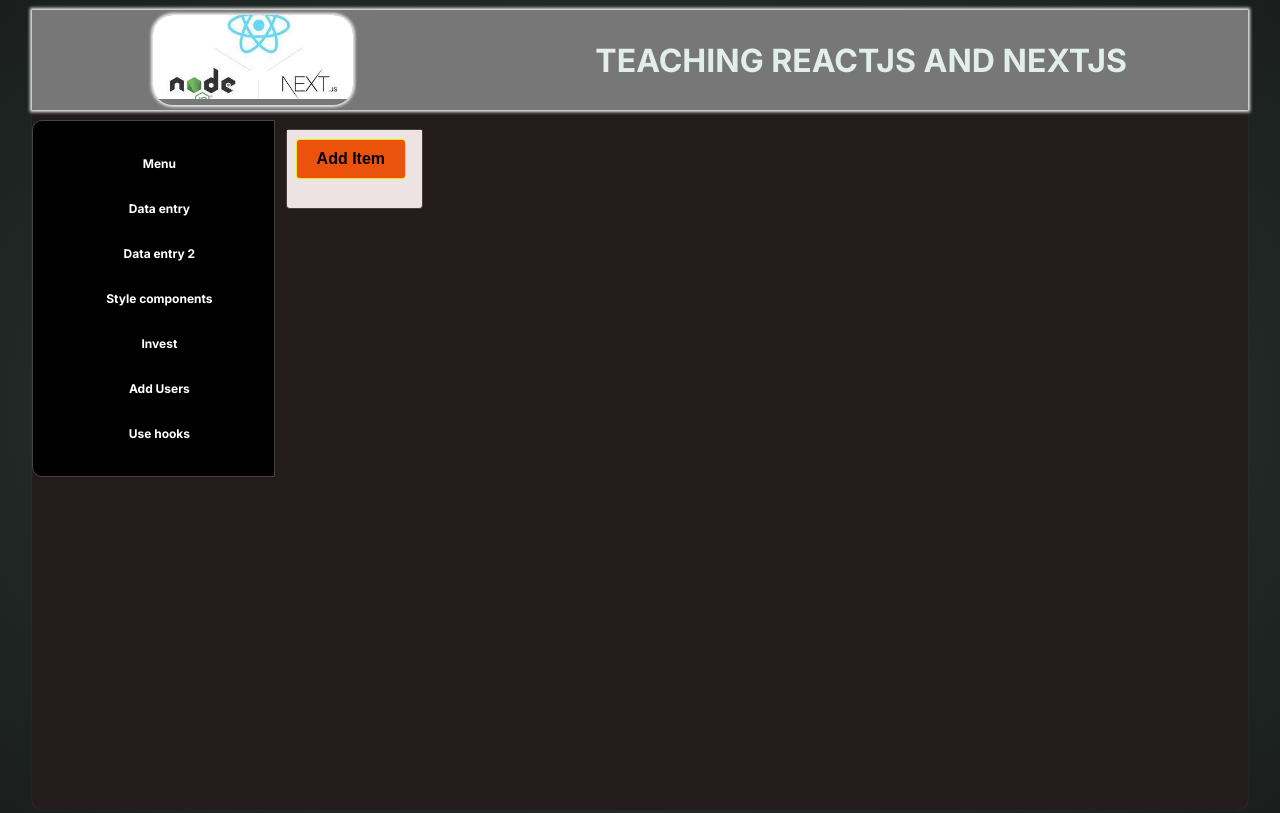
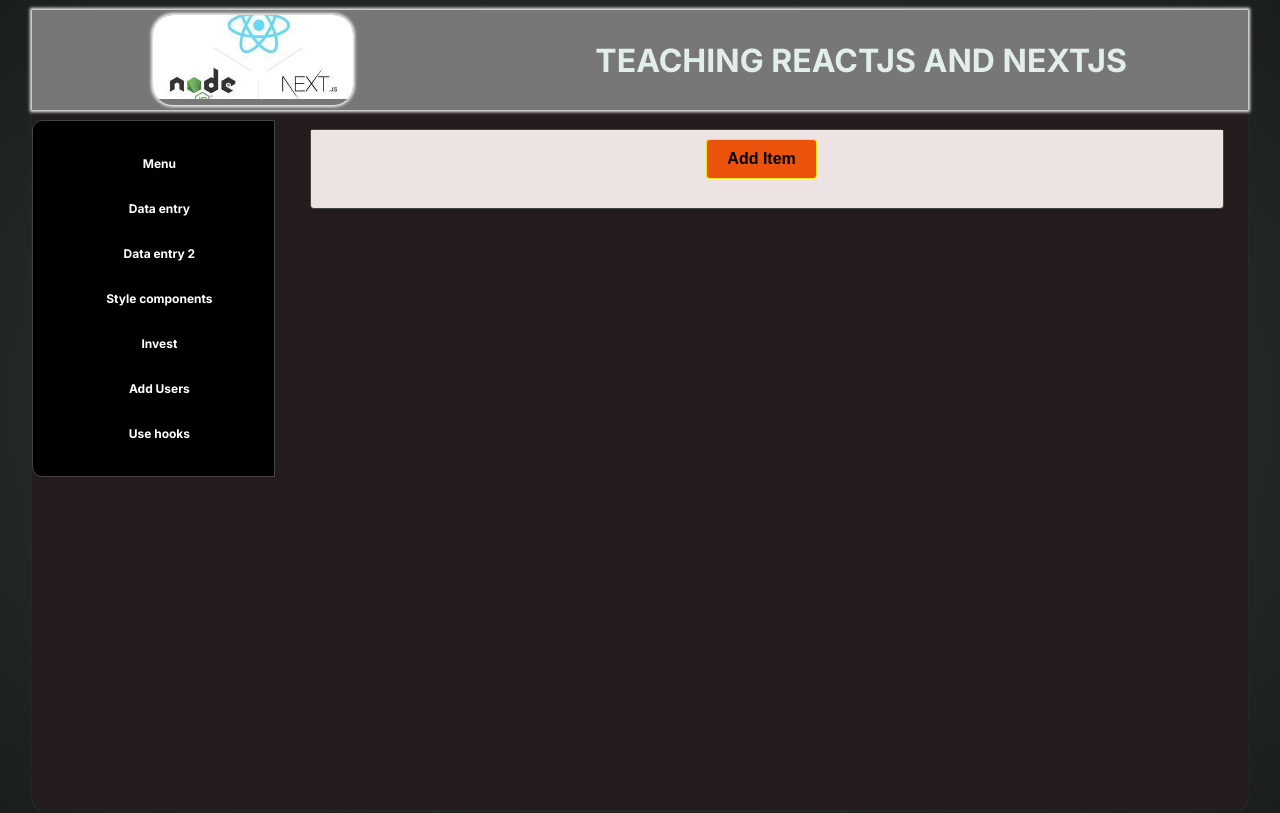
Before and after one commit to ashrafabusunaina1986/nextlearn12, a Next.js app: page /data_entry in a window 1280 px wide. Built offline with nearby package versions, Linux system fonts and the light colour scheme.

Commit message:
first commit

```diff
--- a/src/app/data_entry/page.js
+++ b/src/app/data_entry/page.js
@@ -8,12 +8,12 @@ import Result from '../../components/Data_entry/Result'
 function Data_entry() {
   const [data, setData] = useState([])
   return (
-    <div >
+    // <div >
       <div className={styles.container}>
         <DataEntry setData={setData} data={data} />
         <Result data={data} />
       </div>
-    </div>
+    // {/* </div> */}
 
   )
 }
--- a/src/app/data_entry/page.module.css
+++ b/src/app/data_entry/page.module.css
@@ -1,8 +1,9 @@
 .container{
     box-shadow: 0 0 0.5px 1px #444;
-    min-width: 95px;
-    width: 98%;
-    max-width: 98%;
+    min-width: 50%;
+    width: 75%;
+    max-width: 75%;
+    height: max-content;
     margin: 10px auto;
     background-color: #eee3e3;
     border-radius: 3px;
```
